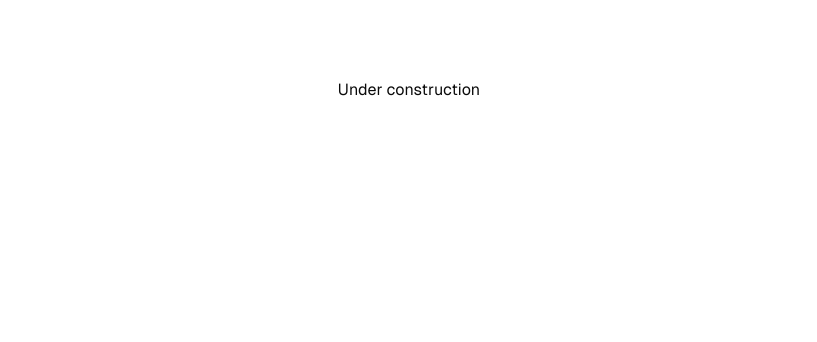
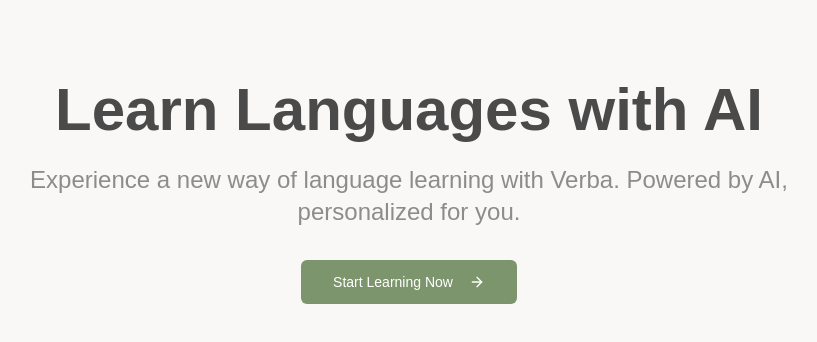
Before and after one commit to MoPaMo/verba, a Next.js app: page / in a window 1280 px wide. Shown: the top 342 px of the page, without its empty margins (231-1048 px from the left). Built offline with nearby package versions, Linux system fonts and the light colour scheme.

Commit message:
feat: update Home component to LandingPage with new design and content

```diff
--- a/app/page.tsx
+++ b/app/page.tsx
@@ -1,9 +1,27 @@
+import { Button } from "@/components/ui/button";
+import { ArrowRight } from "lucide-react";
 
-
-export default function Home() {
+export default function LandingPage() {
   return (
-    <div className="grid grid-rows-[20px_1fr_20px] items-center justify-items-center min-h-screen p-8 pb-20 gap-16 sm:p-20 font-[family-name:var(--font-geist-sans)]">
-     Under construction
+    <div className="min-h-screen bg-[#faf8f6] dark:bg-[#2a2a3c] transition-colors duration-300">
+      <section className="container mx-auto px-4 pt-20 pb-32">
+        <div className="max-w-4xl mx-auto text-center">
+          <h1 className="text-5xl md:text-6xl font-bold mb-6 text-[#4a4a4a] dark:text-[#e5e3e0] transition-colors duration-300">
+            Learn Languages with AI
+          </h1>
+          <p className="text-xl md:text-2xl mb-8 text-[#8c8c8c] dark:text-[#a09f9f] transition-colors duration-300">
+            Experience a new way of language learning with Verba. Powered by AI,
+            personalized for you.
+          </p>
+          <Button
+            size="lg"
+            className="bg-[#7c956c] hover:bg-[#6a8159] dark:bg-[#b3c4a5] dark:hover:bg-[#9fb38f] text-white dark:text-[#2a2a3c] transition-all duration-300"
+          >
+            Start Learning Now
+            <ArrowRight className="ml-2 h-4 w-4" />
+          </Button>
+        </div>
+      </section>
     </div>
   );
 }
```
